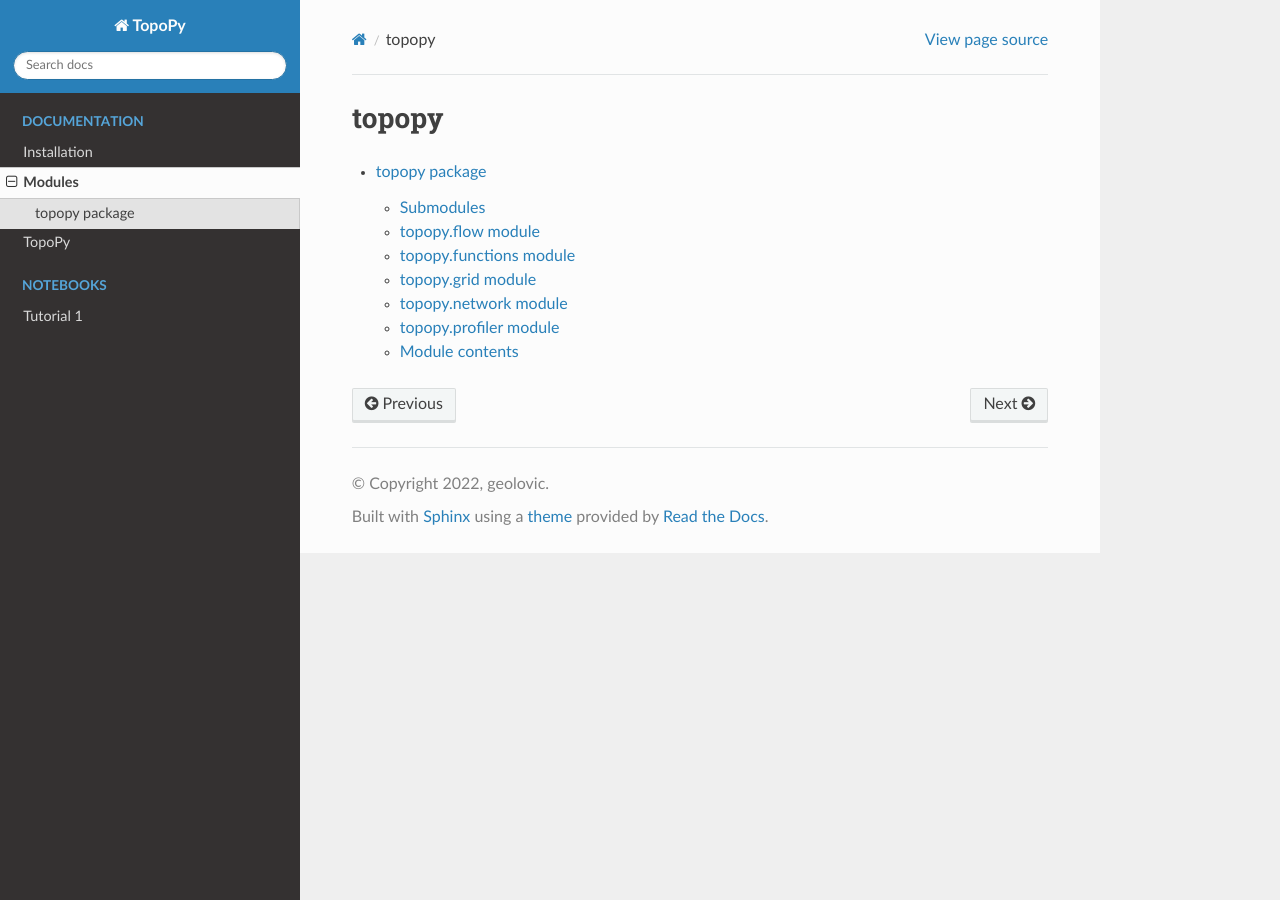
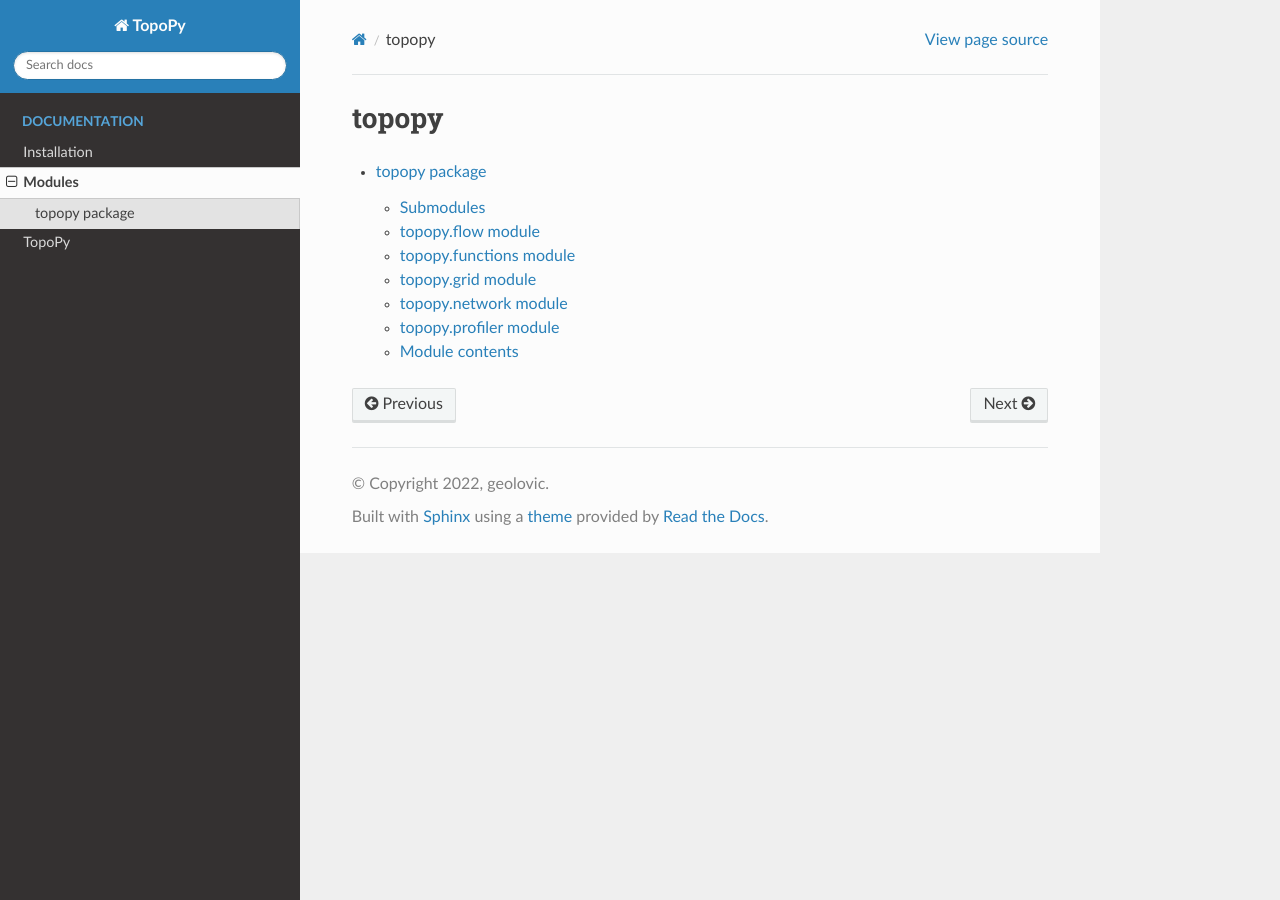
Before and after one commit to hlatorrec/topopy-testing, a Sphinx documentation site: the page built from docs/modules.rst, in a window 1280 px wide. Built offline with Sphinx 7.4.7 and the Read the Docs theme 2.0.0, drawn with Linux system fonts in a browser that asks for light colours; pages that are not in the unit, such as notebooks, are missing from menus.

Commit message:
Update conf.py

```diff
--- a/docs/conf.py
+++ b/docs/conf.py
@@ -29,7 +29,7 @@
 # Add any Sphinx extension module names here, as strings. They can be
 # extensions coming with Sphinx (named 'sphinx.ext.*') or your custom
 # ones.
-extensions = ['sphinx.ext.autodoc', 'nbsphinx']
+extensions = ['sphinx.ext.autodoc']
 
 # Add any paths that contain templates here, relative to this directory.
 templates_path = ['_templates']
```
